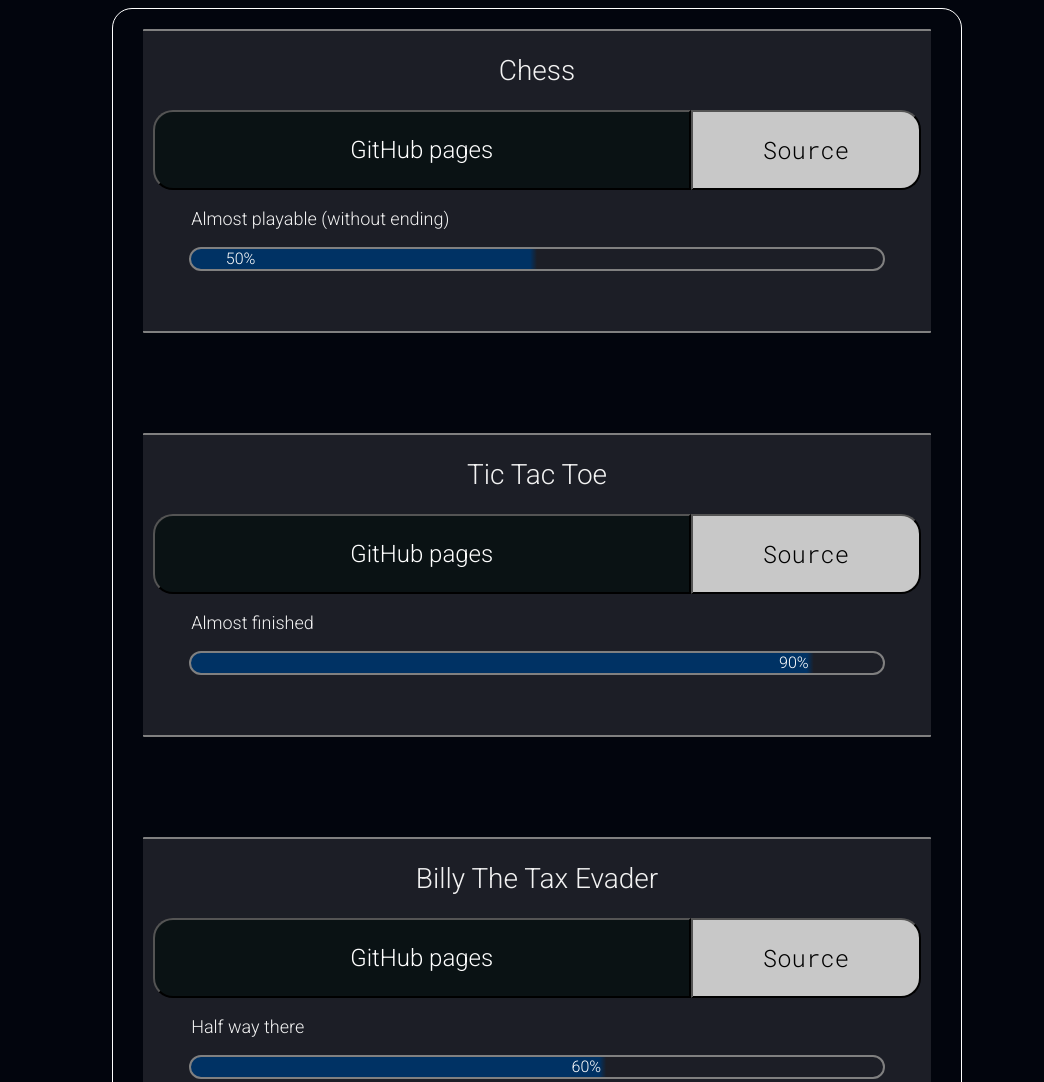
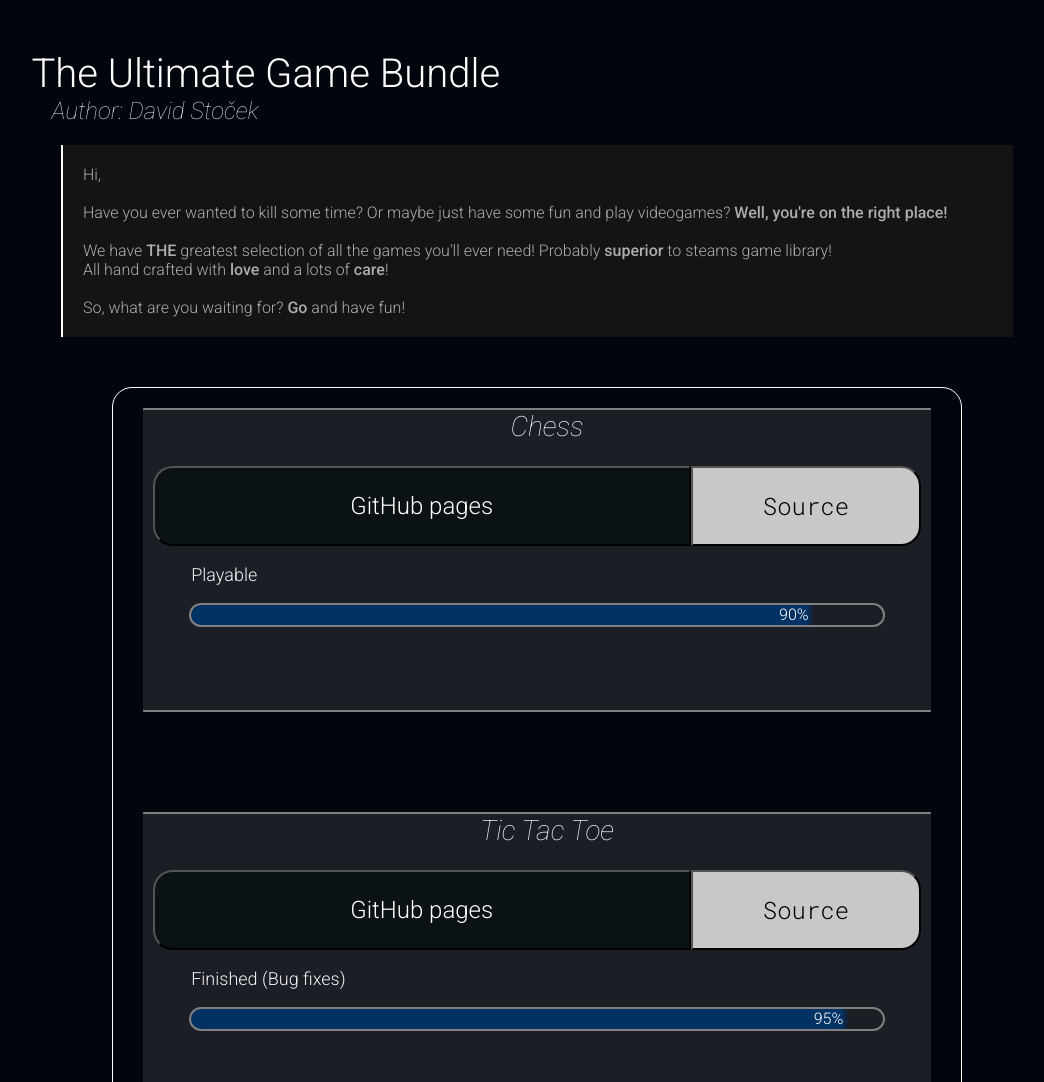
Before and after one commit to STOKYS/PVY_Ukol_08_JS_Games, a plain HTML site: page index.html in a window 1280 px wide. Shown: the top 1082 px of the page, without its empty margins (103-1147 px from the left). Drawn offline with Linux system fonts and the light colour scheme.

Commit message:
Update v21.0115:12
Up to date

```diff
--- a/css/default.css
+++ b/css/default.css
@@ -1,5 +1,25 @@
 @import url('https://fonts.googleapis.com/css2?family=Roboto:ital,wght@0,100;0,300;0,400;0,500;0,700;0,900;1,100;1,300;1,400;1,500;1,700;1,900&display=swap');
 @import url('https://fonts.googleapis.com/css2?family=Roboto+Mono:ital,wght@0,100;0,200;0,300;0,400;0,500;0,600;0,700;1,100;1,200;1,300;1,400;1,500;1,600;1,700&display=swap');
+
+/* width */
+::-webkit-scrollbar {
+    width: 6px;
+}
+
+/* Track */
+::-webkit-scrollbar-track {
+    background: rgb(20,20,20);
+}
+
+/* Handle */
+::-webkit-scrollbar-thumb {
+    background: rgb(30,30,30);
+}
+
+/* Handle on hover */
+::-webkit-scrollbar-thumb:hover {
+    background: #555;
+}
 
 * {
     font-family: Roboto;
@@ -22,7 +42,43 @@ button {
     transition: background-color 0.2s ease, color 0.1s ease;
 }
 
-h2 {
+h1{
+    color: white;
+    font-size: 40px;
+    margin-bottom: 0px
+}
+
+h2{
+    padding-left: 20px;
+    margin-top: 0px;
+    color: rgba(255,255,255,0.8);
+    font-style: italic;
+    font-weight: 200;
+}
+
+.title{
+    margin-top: 50px;
+}
+
+.info{
+    border-left: 2px solid white;
+    padding: 20px;
+    width: 90%;
+    margin:auto;
+    background-color: rgba(20,20,20,1);
+    margin-bottom: 50px;
+}
+
+.info > p{
+    font-family: Roboto;
+    color: rgba(255,255,255,0.65);
+}
+
+b{
+    font-weight: 500;
+}
+
+.game > h2 {
     text-align: center;
     font-size: 28px;
     color: rgb(242, 242, 242);
--- a/index.html
+++ b/index.html
@@ -9,19 +9,25 @@
 </head>
 
 <body>
-    <header>
-
-    </header>
     <main>
+        <div class="title">
+            <h1>The Ultimate Game Bundle</h1>
+            <h2>Author: David Stoček</h2>
+            <div class="info">
+                <p>Hi,<br><br>Have you ever wanted to kill some time? Or maybe just have some fun and play videogames?
+                    <b>Well, you're on the right place!</b><br><br>We have <b>THE</b> greatest selection of all the games you'll ever need! Probably <b>superior</b> to steams game library!<br>All hand crafted with <b>love</b> and a lots of <b>care</b>!<br><br>So, what are you waiting for? <b>Go</b> and have fun!</p>
+            </div>
+        </div>
         <div class="game_selection">
             <div class="game">
                 <h2>Chess</h2>
                 <button class="web">GitHub pages</button>
                 <button class="source">Source</button>
                 <div class="progress">
-                    <h3>Almost playable (without ending)</h3>
-                    <div class="done" style="background: linear-gradient(90deg, rgb(0, 50, 100) 0%, rgba(0,50,100,1) 49%, rgba(70,160,228,0) 50%, rgba(0,212,255,0) 100%);">
-                        <p style="margin-left: 5%;">50%</p>
+                    <h3>Playable</h3>
+                    <div class="done"
+                        style="background: linear-gradient(90deg, rgb(0, 50, 100) 0%, rgba(0,50,100,1) 89%, rgba(70,160,228,0) 90%, rgba(0,212,255,0) 100%);">
+                        <p style="margin-left: 85%;">90%</p>
                     </div>
                 </div>
             </div>
@@ -30,9 +36,10 @@
                 <button class="web">GitHub pages</button>
                 <button class="source">Source</button>
                 <div class="progress">
-                    <h3>Almost finished</h3>
-                    <div class="done" style="background: linear-gradient(90deg, rgb(0, 50, 100) 0%, rgba(0,50,100,1) 89%, rgba(70,160,228,0) 90%, rgba(0,212,255,0) 100%);">
-                        <p style="margin-left: 85%;">90%</p>
+                    <h3>Finished (Bug fixes)</h3>
+                    <div class="done"
+                        style="background: linear-gradient(90deg, rgb(0, 50, 100) 0%, rgba(0,50,100,1) 94%, rgba(70,160,228,0) 95%, rgba(0,212,255,0) 100%);">
+                        <p style="margin-left: 90%;">95%</p>
                     </div>
                 </div>
             </div>
@@ -42,7 +49,8 @@
                 <button class="source">Source</button>
                 <div class="progress">
                     <h3>Half way there</h3>
-                    <div class="done" style="background: linear-gradient(90deg, rgb(0, 50, 100) 0%, rgba(0,50,100,1) 59%, rgba(70,160,228,0) 60%, rgba(0,212,255,0) 100%);">
+                    <div class="done"
+                        style="background: linear-gradient(90deg, rgb(0, 50, 100) 0%, rgba(0,50,100,1) 59%, rgba(70,160,228,0) 60%, rgba(0,212,255,0) 100%);">
                         <p style="margin-left: 55%;">60%</p>
                     </div>
                 </div>
@@ -54,7 +62,8 @@
                 <button class="source">Source</button>
                 <div class="progress">
                     <h3>Only bug fixes remain</h3>
-                    <div class="done" style="background: linear-gradient(90deg, rgb(0, 50, 100) 0%, rgba(0,50,100,1) 94%, rgba(70,160,228,0) 95%, rgba(0,212,255,0) 100%);">
+                    <div class="done"
+                        style="background: linear-gradient(90deg, rgb(0, 50, 100) 0%, rgba(0,50,100,1) 94%, rgba(70,160,228,0) 95%, rgba(0,212,255,0) 100%);">
                         <p style="margin-left: 90%;">95%</p>
                     </div>
                 </div>
```
